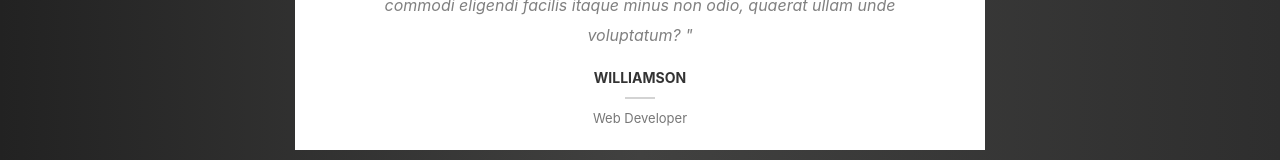
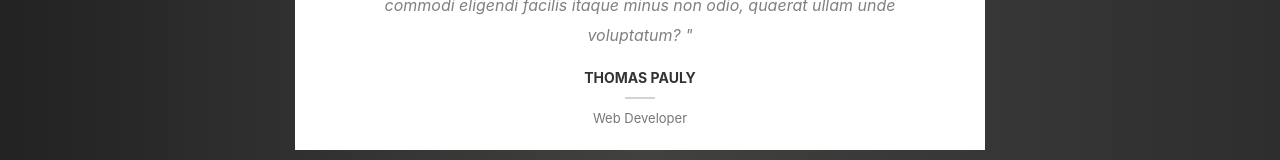
Before and after one commit to artyty/ThomasPauly.github.io, a React (Create React App) app: page / in a window 1280 px wide. Shown: the part 216-376 px from the top of the page. Built offline with nearby package versions, Linux system fonts and the light colour scheme.

Commit message:
change name for test

```diff
--- a/src/App.js
+++ b/src/App.js
@@ -55,7 +55,7 @@ function App() {
                     <p class="description">
                       " Lorem ipsum dolor sit amet, consectetur adipisicing elit. Autem commodi eligendi facilis itaque minus non odio, quaerat ullam unde voluptatum? "
                     </p>
-                    <h3 class="testimonial-title">williamson</h3>
+                    <h3 class="testimonial-title">Thomas Pauly</h3>
                     <span class="post">Web Developer</span>
                   </div>
                   <br/>
```
